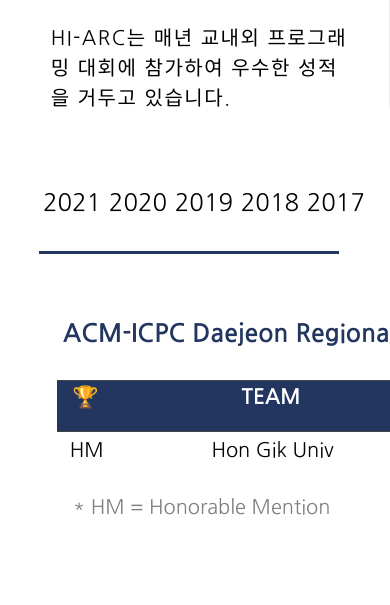
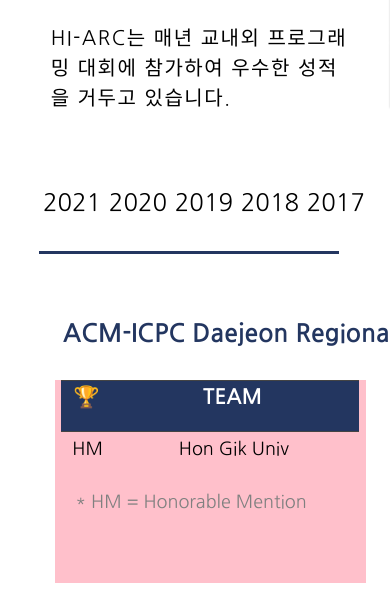
Before and after one commit to HI-ARC/web-dev, a Gatsby site: page /records2017 in a window 390 px wide. Shown: the part 143-748 px from the top of the page. Built offline with nearby package versions, Linux system fonts and the light colour scheme; Gatsby itself is replaced by a stand-in of ours.

Commit message:
Records 반응형 수정 (모바일)

```diff
--- a/src/components/Main/RecordList.tsx
+++ b/src/components/Main/RecordList.tsx
@@ -1,4 +1,4 @@
-import React, { FunctionComponent } from 'react';
+import React, { FunctionComponent, useMemo } from 'react';
 import styled from '@emotion/styled';
 import { Link } from 'gatsby';
 
@@ -64,16 +64,17 @@
     background-color: #233660;
     color: #ffffff;
   }
+  color:${({ active }) => (active ? 'white' : 'black')};
+  background-color:${({ active }) => (active ? '#233660' : 'white')};
+
   @media (max-width: 750px) {
     font-size: 24px;
     padding: 0.75vh 1vw;
   }
   @media (max-width: 375px) {
     font-size: 18px;
-    onClick
   }
 `;
-
 
 const RecordListWrapper = styled.div`
   width: 80vw;
--- a/src/pages/records2017.tsx
+++ b/src/pages/records2017.tsx
@@ -25,17 +25,16 @@
   }
 `;
 const TableWrapper = styled.div`
-  width: 65vw;
+  width: 80%;
   min-height: 20vh;
   color: black;
   font-size: 21px;
-
+  background-color:pink;
   table {
-
     margin-left: 1.5vw;
     border-top: 1.25px solid #444444;
     table-layout: fixed;
-    width: 95%;
+    width: 96%;
     vertical-align : middle;
     text-align: center;
   }
@@ -46,34 +45,24 @@
     white-space: normal;
   }
   @media (max-width: 750px) {
-    width: 92%;
+    width: 90%;
     margin-left: 3vw;
     font-size: 20px;
   }
+  @media (max-width: 550px) {
+    width: 72%;
+    margin-left: 1rem;
+    font-size: 18px;
+  }
   @media (max-width: 375px) {
+    width: 90%;
     margin-top: 1vh;
-    font-size: 18px;
+    font-size: 16px;
     min-height: 10vh;
     margin-left: 0vw;
     display: grid;
   }
 `;
-
-const TableDivider = styled.div`
-  margin-top: 3vh;
-  margin-left:10vw;
-  width: 80vw;
-  height: 0.25px;
-  background-color: #233660;
-  @media (max-width: 750px) {
-    width: 80%;
-    background-color: white;
-    border-bottom: 1.5px dashed;
-    margin-left: 10vw;
-    margin-top: 0vh;
-  }
-`;
-
 
 
 const RecordPage: FunctionComponent = () => {
--- a/src/pages/records2018.tsx
+++ b/src/pages/records2018.tsx
@@ -4,7 +4,6 @@
 import RecordList from 'components/Main/RecordList';
 import RecordContent from 'components/Main/RecordContent';
 import {TableTemplate, CreateHeader} from 'components/Common/TableTemplate';
-
 const RecordWrapper = styled.div`
   width: 80vw;
   min-height: 14rem;
--- a/src/pages/records2019.tsx
+++ b/src/pages/records2019.tsx
@@ -4,7 +4,6 @@
 import RecordList from 'components/Main/RecordList';
 import RecordContent from 'components/Main/RecordContent';
 import {TableTemplate, CreateHeader} from 'components/Common/TableTemplate';
-
 const RecordWrapper = styled.div`
   width: 80vw;
   min-height: 14rem;
```
Also changed, not shown: src/pages/records2021.tsx (+11 -6 lines).
